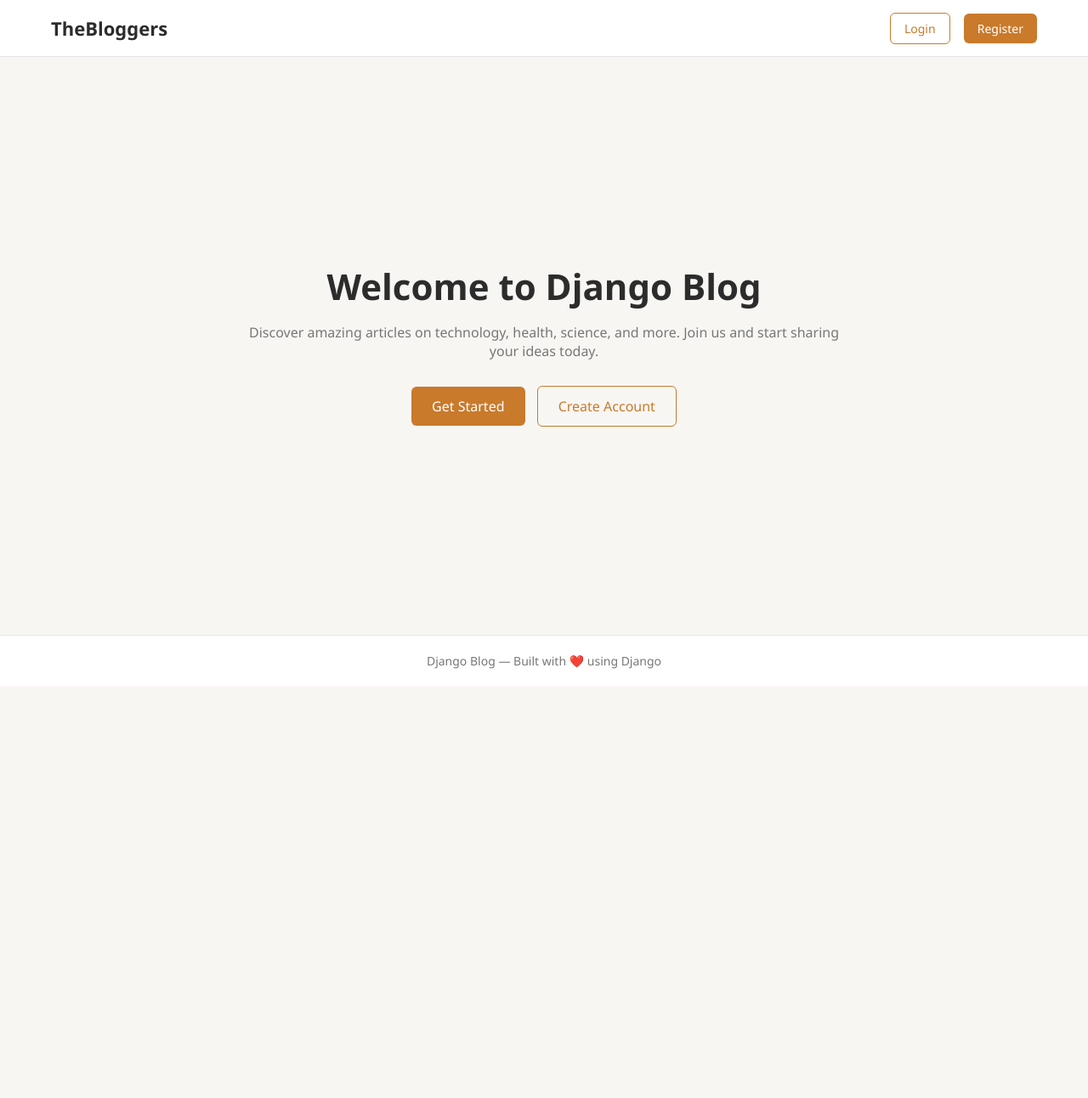
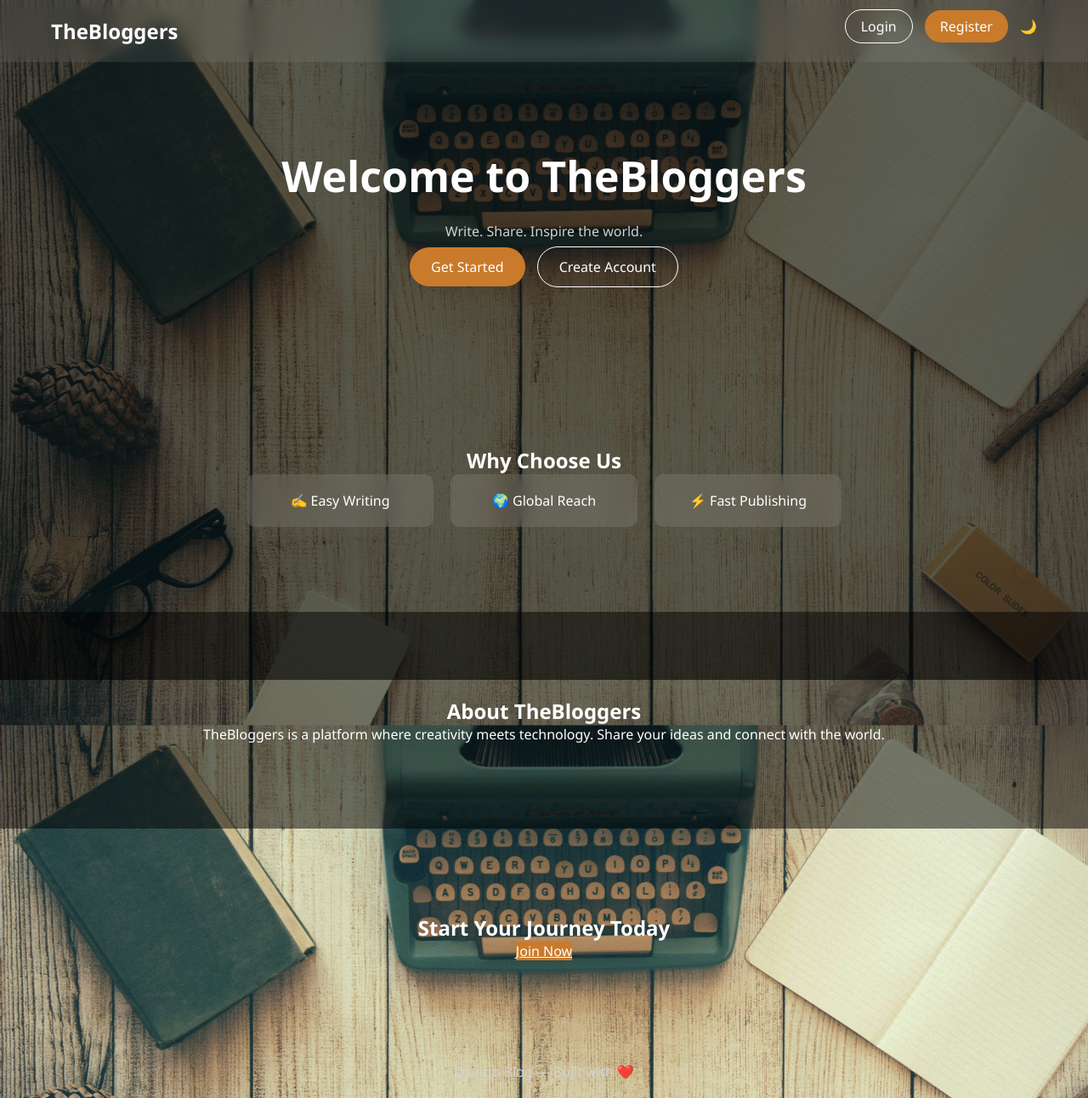
Before and after one commit to UnK3N0wN/django-blog, a Django app: page / in a window 1280 px wide. Shown: the whole page at 85% size. Before the commit the page ends 787 px from the top, so only its background shows below. Run offline with Django 5.2, Linux system fonts and the light colour scheme.

Commit message:
Template Changes

```diff
--- a/templates/base.html
+++ b/templates/base.html
@@ -14,6 +14,11 @@
     <link href="https://fonts.googleapis.com/css2?family=Fraunces:ital,opsz,wght@0,9..144,300;0,9..144,600;0,9..144,700;1,9..144,300;1,9..144,400&family=DM+Sans:ital,opsz,wght@0,9..40,300;0,9..40,400;0,9..40,500;0,9..40,600;1,9..40,400&display=swap" rel="stylesheet">
     <link href="{% static 'css/blog.css' %}" rel="stylesheet">
     <link rel="stylesheet" href="https://cdnjs.cloudflare.com/ajax/libs/font-awesome/4.7.0/css/font-awesome.min.css">
+    <link href="{% static 'css/base.css' %}" rel="stylesheet">
+    <link href="{% static 'css/blog.css' %}" rel="stylesheet">
+    <link href="{% static 'css/dashboard.css' %}" rel="stylesheet">
+    <link href="{% static 'css/auth.css' %}" rel="stylesheet">
+    <link href="{% static 'css/landing.css' %}" rel="stylesheet">
 </head>
 <body>
     <div class="container">
--- a/templates/landing.html
+++ b/templates/landing.html
@@ -3,14 +3,20 @@
 <html lang="en">
 <head>
 <meta charset="UTF-8">
-    <title>Django Blog</title>
+<meta name="viewport" content="width=device-width, initial-scale=1.0">
+<title>TheBloggers</title>
 
 <style>
 :root {
     --primary: #c97a2b;
-            --bg: #f8f6f3;
-            --text: #2c2c2c;
-            --muted: #777;
+    --text: #ffffff;
+    --muted: #d1d1d1;
+    --overlay: rgba(0,0,0,0.6);
+}
+
+/* 🌙 Dark Mode */
+body.dark {
+    --overlay: rgba(0,0,0,0.85);
 }
 
 * {
@@ -21,36 +27,49 @@
 }
 
 body {
-            background: var(--bg);
-            color: var(--text);
+    background: url("{% static 'images/background.jpg' %}") no-repeat center/cover;
+    background-attachment: fixed;
+    position: relative;
+}
+
+/* Overlay */
+body::before {
+    content: "";
+    position: fixed;
+    inset: 0;
+    background: var(--overlay);
+    z-index: 0;
 }
 
 /* Navbar */
 .navbar {
+    position: sticky;
+    top: 0;
+    z-index: 10;
     display: flex;
     justify-content: space-between;
-            align-items: center;
-            padding: 18px 60px;
-            border-bottom: 1px solid #e5e5e5;
-            background: white;
+    padding: 20px 60px;
+    backdrop-filter: blur(10px);
+    background: rgba(255,255,255,0.08);
 }
 
 .logo {
-            font-size: 22px;
+    color: white;
+    font-size: 24px;
     font-weight: bold;
 }
 
 .nav-buttons a {
+    margin-left: 10px;
+    padding: 8px 18px;
+    border-radius: 20px;
     text-decoration: none;
-            margin-left: 12px;
-            padding: 8px 16px;
-            border-radius: 6px;
-            font-size: 14px;
+    transition: 0.3s;
 }
 
 .login {
-            border: 1px solid var(--primary);
-            color: var(--primary);
+    border: 1px solid white;
+    color: white;
 }
 
 .register {
@@ -59,101 +78,199 @@
 }
 
 .login:hover {
+    background: white;
+    color: black;
+}
+
+.register:hover {
+    transform: translateY(-2px);
+}
+
+/* Toggle */
+.toggle {
+    cursor: pointer;
+    color: white;
+    margin-left: 10px;
+}
+
+/* Sections */
+.section {
+    padding: 100px 20px;
+    text-align: center;
+    color: var(--text);
+    position: relative;
+    z-index: 2;
+}
+
+/* Hero */
+.hero h1 {
+    font-size: 50px;
+}
+
+.hero p {
+    margin: 20px 0;
+    color: var(--muted);
+}
+
+.hero a {
+    padding: 12px 25px;
+    border-radius: 25px;
+    margin: 5px;
+    text-decoration: none;
+    transition: 0.3s;
+}
+
+.primary {
     background: var(--primary);
     color: white;
 }
 
-        .register:hover {
-            opacity: 0.9;
+.secondary {
+    border: 1px solid white;
+    color: white;
 }
 
-        /* Hero Section */
-        .hero {
-            height: 85vh;
-            display: flex;
-            align-items: center;
-            justify-content: center;
-            text-align: center;
-            padding: 20px;
+.primary:hover {
+    transform: translateY(-3px);
 }
 
-        .hero-content {
-            max-width: 700px;
+.secondary:hover {
+    background: white;
+    color: black;
 }
 
-        .hero h1 {
-            font-size: 42px;
-            margin-bottom: 15px;
+/* Features */
+.features {
+    display: flex;
+    justify-content: center;
+    gap: 20px;
+    flex-wrap: wrap;
 }
 
-        .hero p {
-            color: var(--muted);
-            font-size: 16px;
-            margin-bottom: 25px;
+.card {
+    padding: 20px;
+    width: 220px;
+    border-radius: 10px;
+    background: rgba(255,255,255,0.1);
+    backdrop-filter: blur(10px);
+    transition: 0.3s;
 }
 
-        .hero a {
-            text-decoration: none;
-            padding: 12px 24px;
-            background: var(--primary);
-            color: white;
-            border-radius: 6px;
-            margin: 5px;
-            display: inline-block;
+.card:hover {
+    transform: translateY(-5px);
 }
 
-        .hero a.secondary {
-            background: transparent;
-            border: 1px solid var(--primary);
-            color: var(--primary);
+/* Dark section */
+.section.dark {
+    background: rgba(0,0,0,0.5);
 }
 
-        .hero a:hover {
-            opacity: 0.9;
+/* Animation */
+.fade {
+    opacity: 0;
+    transform: translateY(40px);
+    transition: 0.8s ease;
+}
+
+.fade.show {
+    opacity: 1;
+    transform: translateY(0);
 }
 
 /* Footer */
 .footer {
     text-align: center;
     padding: 20px;
-            border-top: 1px solid #e5e5e5;
-            font-size: 14px;
     color: var(--muted);
-            background: white;
+    position: relative;
+    z-index: 2;
+}
+
+/* Responsive */
+@media(max-width:768px){
+    .navbar {
+        padding: 15px 20px;
+    }
+
+    .hero h1 {
+        font-size: 34px;
+    }
 }
 </style>
 </head>
+
 <body>
 
 <!-- Navbar -->
 <div class="navbar">
-
     <div class="logo">TheBloggers</div>
 
     <div class="nav-buttons">
         <a href="{% url 'login' %}" class="login">Login</a>
         <a href="{% url 'register' %}" class="register">Register</a>
+        <span class="toggle" onclick="toggleMode()">🌙</span>
     </div>
 </div>
 
-    <!-- Hero Section -->
-    <div class="hero">
-        <div class="hero-content">
-            <h1>Welcome to Django Blog</h1>
+<!-- HERO -->
+<section class="section hero fade">
+    <h1>Welcome to TheBloggers</h1>
+    <p>Write. Share. Inspire the world.</p>
+    <a href="{% url 'login' %}" class="primary">Get Started</a>
+    <a href="{% url 'register' %}" class="secondary">Create Account</a>
+</section>
+
+<!-- FEATURES -->
+<section class="section fade">
+    <h2>Why Choose Us</h2>
+    <div class="features">
+        <div class="card">✍️ Easy Writing</div>
+        <div class="card">🌍 Global Reach</div>
+        <div class="card">⚡ Fast Publishing</div>
+    </div>
+</section>
+
+<!-- ABOUT -->
+<section class="section dark fade">
+    <h2>About TheBloggers</h2>
     <p>
-                Discover amazing articles on technology, health, science, and more.
-                Join us and start sharing your ideas today.
+        TheBloggers is a platform where creativity meets technology.
+        Share your ideas and connect with the world.
     </p>
+</section>
 
-            <a href="{% url 'login' %}">Get Started</a>
-            <a href="{% url 'register' %}" class="secondary">Create Account</a>
-        </div>
-    </div>
+<!-- CTA -->
+<section class="section fade">
+    <h2>Start Your Journey Today</h2>
+    <a href="{% url 'register' %}" class="primary">Join Now</a>
+</section>
 
 <!-- Footer -->
 <div class="footer">
-        Django Blog — Built with ❤️ using Django
+    Django Blog — Built with ❤️
 </div>
+
+<!-- JS -->
+<script>
+// 🌙 Dark mode
+function toggleMode() {
+    document.body.classList.toggle("dark");
+}
+
+// ✨ Scroll animation
+const elements = document.querySelectorAll(".fade");
+
+window.addEventListener("scroll", () => {
+    elements.forEach(el => {
+        const pos = el.getBoundingClientRect().top;
+        const screen = window.innerHeight;
+
+        if (pos < screen - 100) {
+            el.classList.add("show");
+        }
+    });
+});
+</script>
 
 </body>
 </html>
```
Also changed, not shown: static/css/blog.css (+29 -0 lines), templates/login.html (+110 -12 lines), templates/register.html (+110 -12 lines), static/images/background.jpg (added). Lines whose indentation alone changed are shown as unchanged.
